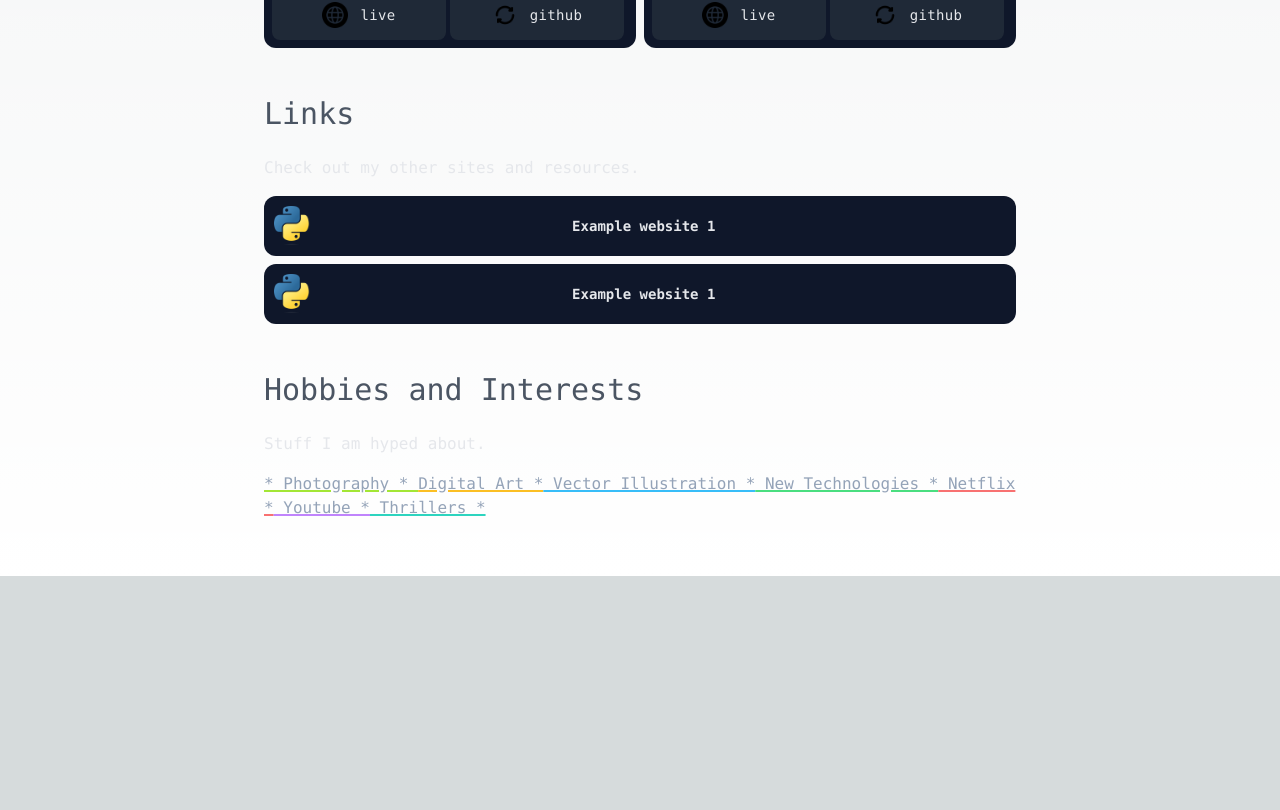
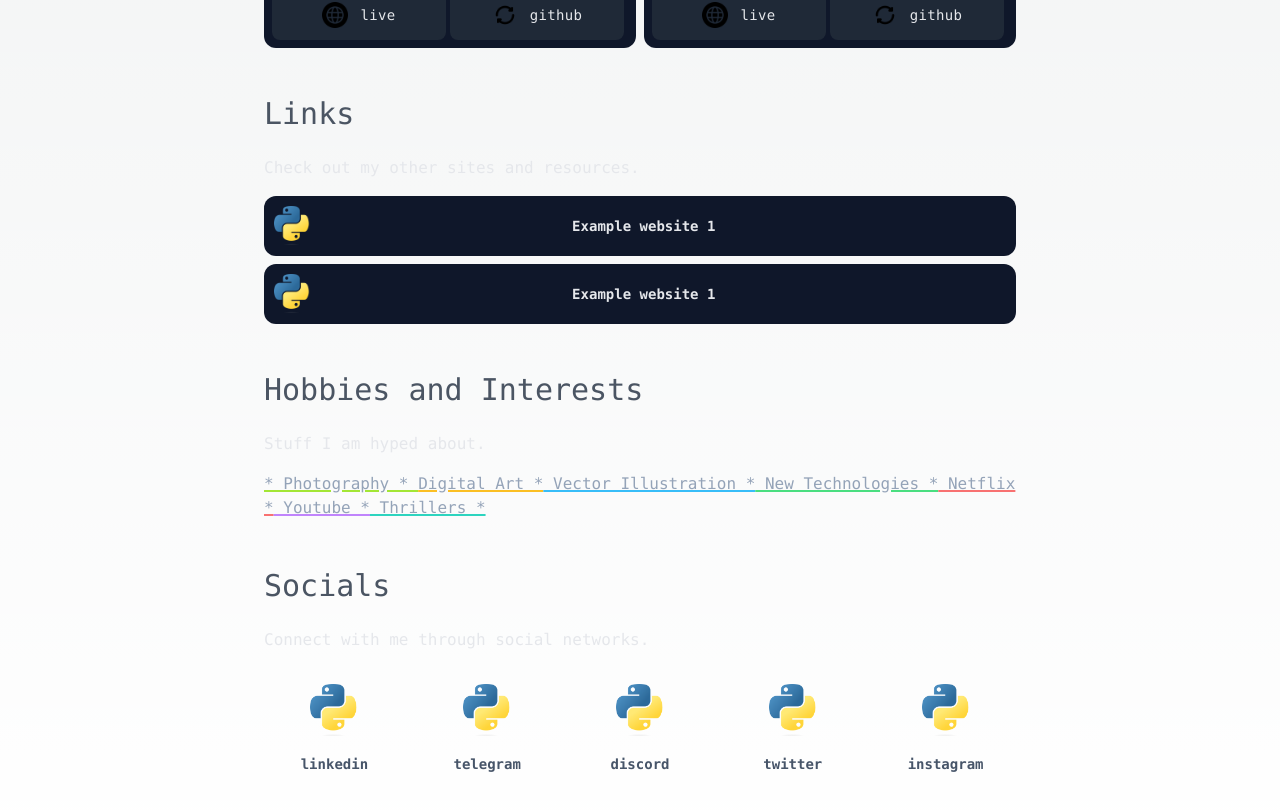
Before and after one commit to raiyan22/portfolio, a Next.js app: page / in a window 1280 px wide. Shown: the part 2523-3333 px from the top of the page. Before the commit the page ends 3099 px from the top, so only its background shows below. Built offline with nearby package versions, Linux system fonts and the light colour scheme.

Commit message:
added socials

```diff
--- a/app/page.tsx
+++ b/app/page.tsx
@@ -7,6 +7,7 @@ import TechnologiesSection from './technologies-section'
 import ProjectsSection from './projects-section'
 import LinksSection from './links-section'
 import HobbiesSection from './hobbies-section'
+import SocialSection from './social-media-section'
 
 export default function Home() {
   return (
@@ -20,6 +21,7 @@ export default function Home() {
       <ProjectsSection />
       <LinksSection />
       <HobbiesSection />
+      <SocialSection />
     </main>
   )
 }
--- /dev/null
+++ b/app/social-media-section.tsx
@@ -0,0 +1,64 @@
+import Image from "next/image"
+import SectionTitleHeader from "./section-title-header"
+
+export default function SocialSection() {
+    const socials = [
+        {
+            "url": "https://www.linkedin.com/raiyanulislam",
+            "icon": "/python-logo.png",
+            "icon_alt": "Linkedin icon",
+            "label": "linkedin"
+        },
+        {
+            "url": "https://www.t.me/ruiraiyan",
+            "icon": "/python-logo.png",
+            "icon_alt": "Telegram icon",
+            "label": "telegram"
+        },
+        {
+            "url": "https://www.t.me/ruiraiyan",
+            "icon": "/python-logo.png",
+            "icon_alt": "Discord icon",
+            "label": "discord"
+        },
+        {
+            "url": "https://www.t.me/ruiraiyan",
+            "icon": "/python-logo.png",
+            "icon_alt": "Twitter icon",
+            "label": "twitter"
+        },
+        {
+            "url": "https://www.t.me/ruiraiyan",
+            "icon": "/python-logo.png",
+            "icon_alt": "Instagram icon",
+            "label": "instagram"
+        },
+    ]
+    return (
+        <div className="mb-12">
+
+            <SectionTitleHeader title="Socials" />
+            <div className="text-base mb-4 text-gray-200">
+                Connect with me through social networks.
+            </div>
+            <div className="grid grid-cols-3 sm:grid-cols-5 gap-3">
+                {socials.map((link) => (
+                    <a href={link.url} target="_blank">
+                        {/* <div className="rounded-xl text-center bg-slate-900 group"> */}
+                        <div className="rounded-xl text-center bg-transparent group">
+                            <div className="p-4">
+                                <div className="flex justify-center mb-2 sm:mb-3 md:mb-4">
+                                    <Image src={link.icon} alt={link.icon_alt} quality={100} width={26} height={26} className="w-14 sm:w-12 md:w-12 group-hover:scale-105 group-hover:-rotate-12 ease-in duration-100"/>
+                                </div>
+                                <span className="text-xs md:text-sm text-slate-600 font-bold group-hover:tracking-wider ease-in duration-100">
+                                    {link.label}
+                                </span>
+                            </div>
+                        </div>
+                    </a>
+                ))}
+
+            </div>
+        </div>
+    )
+}
```
